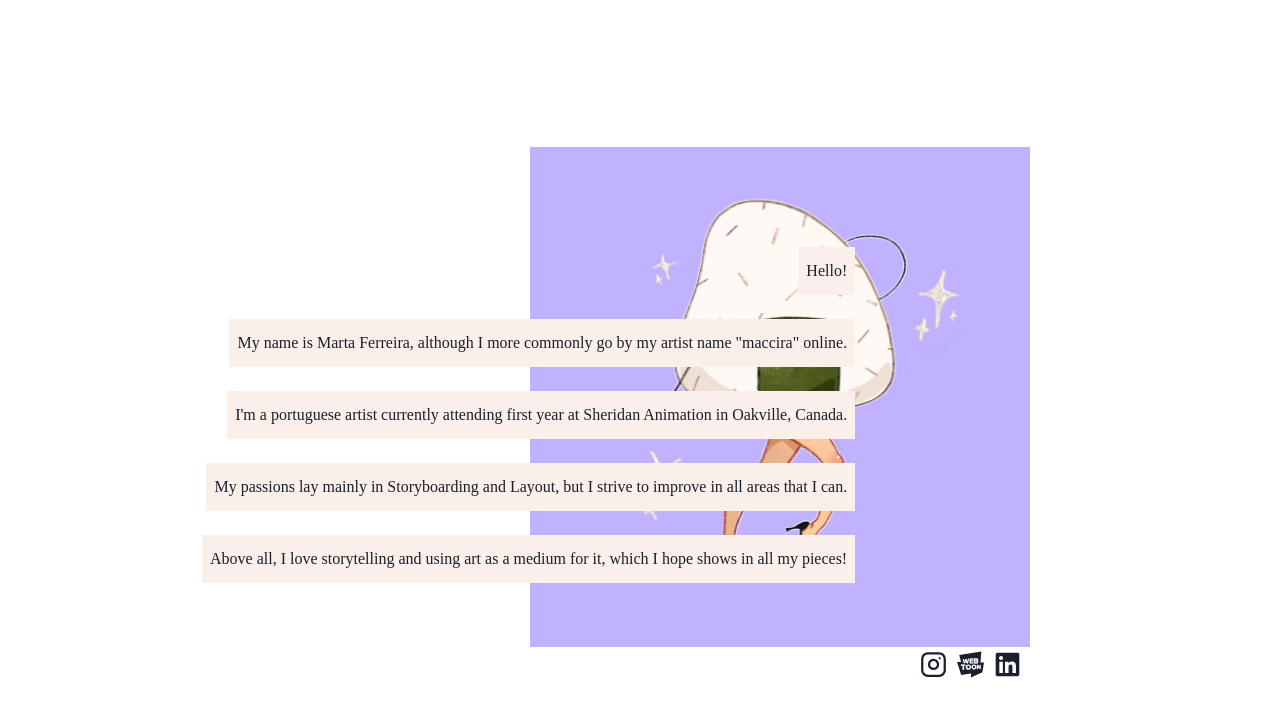
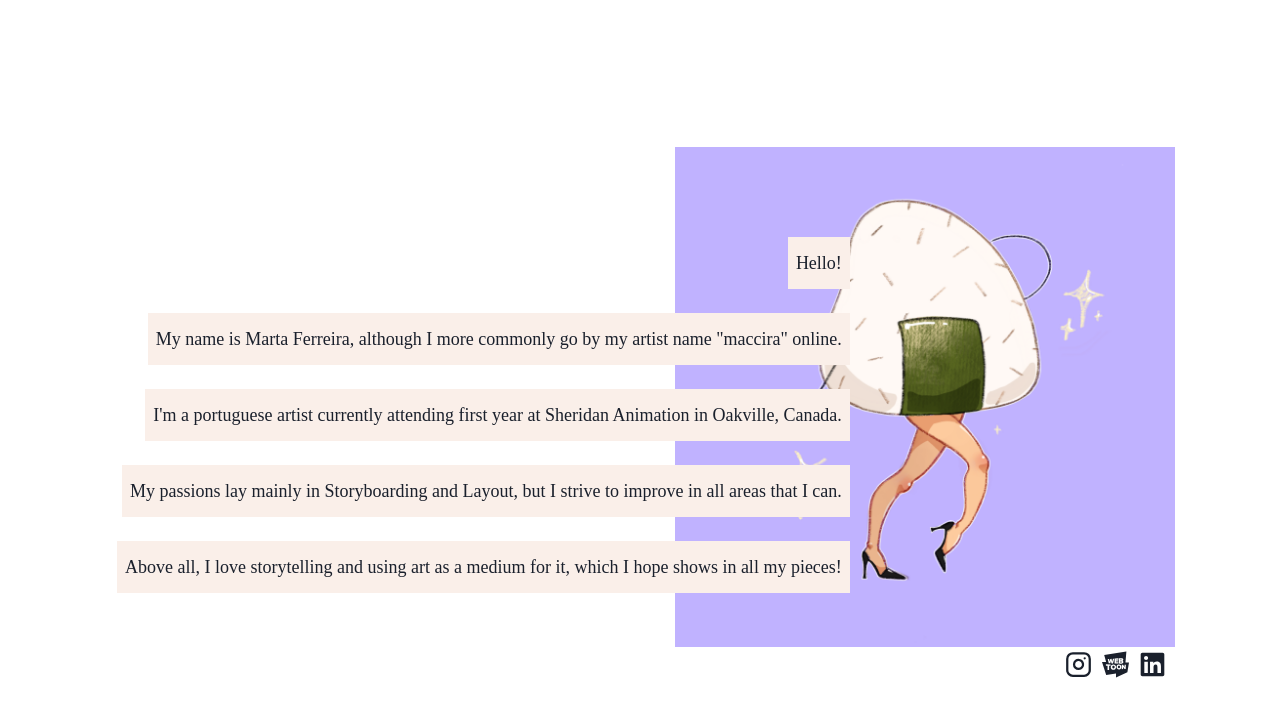
Before and after one commit to ritchaves/martas-folio, a Gatsby site: page /about-me in a window 1280 px wide. Shown: the part 91-808 px from the top of the page. Built offline with nearby package versions, Linux system fonts and the light colour scheme; Gatsby itself is replaced by a stand-in of ours.

Commit message:
updated fonts and few bugs

```diff
--- a/package.json
+++ b/package.json
@@ -19,8 +19,8 @@
     "@chakra-ui/react": "^1.7.2",
     "@emotion/react": "^11.6.0",
     "@emotion/styled": "^11.3.0",
-    "@fontsource/annie-use-your-telescope": "^4.5.0",
-    "@fontsource/carrois-gothic-sc": "^4.5.0",
+    "@fontsource/barrio": "^4.5.0",
+    "@fontsource/bubbler-one": "^4.5.0",
     "framer-motion": "^5.3.1",
     "gatsby": "^4.2.0",
     "gatsby-plugin-image": "^2.2.0",
--- a/src/components/carousel.tsx
+++ b/src/components/carousel.tsx
@@ -10,7 +10,7 @@ import { Link } from 'gatsby';
 const CATEGORIES = [
   'Character Design',
   'Illustrations',
-  'Storyboards',
+  // 'Storyboards',
   'About me',
   'Webtoons',
 ];
@@ -97,7 +97,7 @@ const Carousel = (): JSX.Element => {
       </Swiper>
       <Flex paddingLeft="350" paddingRight="350" justify="space-between">
         <Text align="start" margin="35" fontSize="larger">
-          {indexSelectedSlide} / 5
+          {indexSelectedSlide} / {CATEGORIES.length}
         </Text>
         <Fade in={Boolean(selectedSlide)}>
           <Text align="end" margin="35" fontSize="5xl">
--- a/src/pages/about-me.tsx
+++ b/src/pages/about-me.tsx
@@ -8,7 +8,13 @@ import theme from '../utils/theme';
 
 const AboutMeText = ({ children }: { children: string }) => {
   return (
-    <Text background="#FAEFE9" p="2" m="3" css={{ width: 'fit-content' }}>
+    <Text
+      background="#FAEFE9"
+      p="2"
+      m="3"
+      css={{ width: 'fit-content' }}
+      fontSize="lg"
+    >
       {children}
     </Text>
   );
@@ -19,9 +25,8 @@ const AboutMe = (): JSX.Element => {
     <ChakraProvider theme={theme}>
       <Header />
       <Flex
-        marginTop="150"
-        marginLeft="250"
-        marginRight="250"
+        margin="150px auto"
+        width="1070px"
         css={{ position: 'relative', alignItems: 'center' }}
       >
         <Flex
@@ -31,7 +36,6 @@ const AboutMe = (): JSX.Element => {
             zIndex: 1,
             lineHeight: 2,
             alignItems: 'flex-end',
-            marginLeft: '-60px',
           }}
         >
           <AboutMeText>Hello!</AboutMeText>
@@ -52,7 +56,10 @@ const AboutMe = (): JSX.Element => {
             which I hope shows in all my pieces!
           </AboutMeText>
         </Flex>
-        <Flex flexDirection="column" style={{ marginLeft: 'auto' }}>
+        <Flex
+          flexDirection="column"
+          style={{ marginLeft: 'auto', position: 'relative' }}
+        >
           <StaticImage
             src="../images/Icon_Reboot_1.png"
             alt="maccira"
--- a/src/pages/illustrations.tsx
+++ b/src/pages/illustrations.tsx
@@ -6,6 +6,12 @@ import Gallery from 'react-photo-gallery';
 import photos from '../utils/photo-illustration';
 
 const Illustrations = (): JSX.Element => {
+  // const onClick = (e: React.MouseEvent, obj: any) => {
+  //   const src = obj.photo.src;
+  //   console.log(obj);
+  //   console.log(src);
+  //   console.log(e.target.src);
+  // };
   return (
     <ChakraProvider theme={theme}>
       <Header />
--- a/src/pages/index.tsx
+++ b/src/pages/index.tsx
@@ -3,8 +3,8 @@ import React from 'react';
 import Carousel from '../components/carousel';
 import Header from '../components/header';
 import theme from '../utils/theme';
-import '@fontsource/annie-use-your-telescope/index.css';
-import '@fontsource/carrois-gothic-sc/index.css';
+import '@fontsource/barrio/index.css';
+import '@fontsource/bubbler-one/index.css';
 
 const IndexPage = (): JSX.Element => {
   return (
--- a/src/utils/theme.ts
+++ b/src/utils/theme.ts
@@ -2,8 +2,8 @@ import { extendTheme } from "@chakra-ui/react"
 
 const theme = extendTheme({
   fonts: {
-    heading: "Carrois Gothic SC",
-    body: "Annie Use Your Telescope",
+    heading: "Barrio",
+    body: "Bubbler One",
   },
 })
 
```
Also changed, not shown: src/components/modal.tsx (added, +42 -0 lines), 1 other file.
